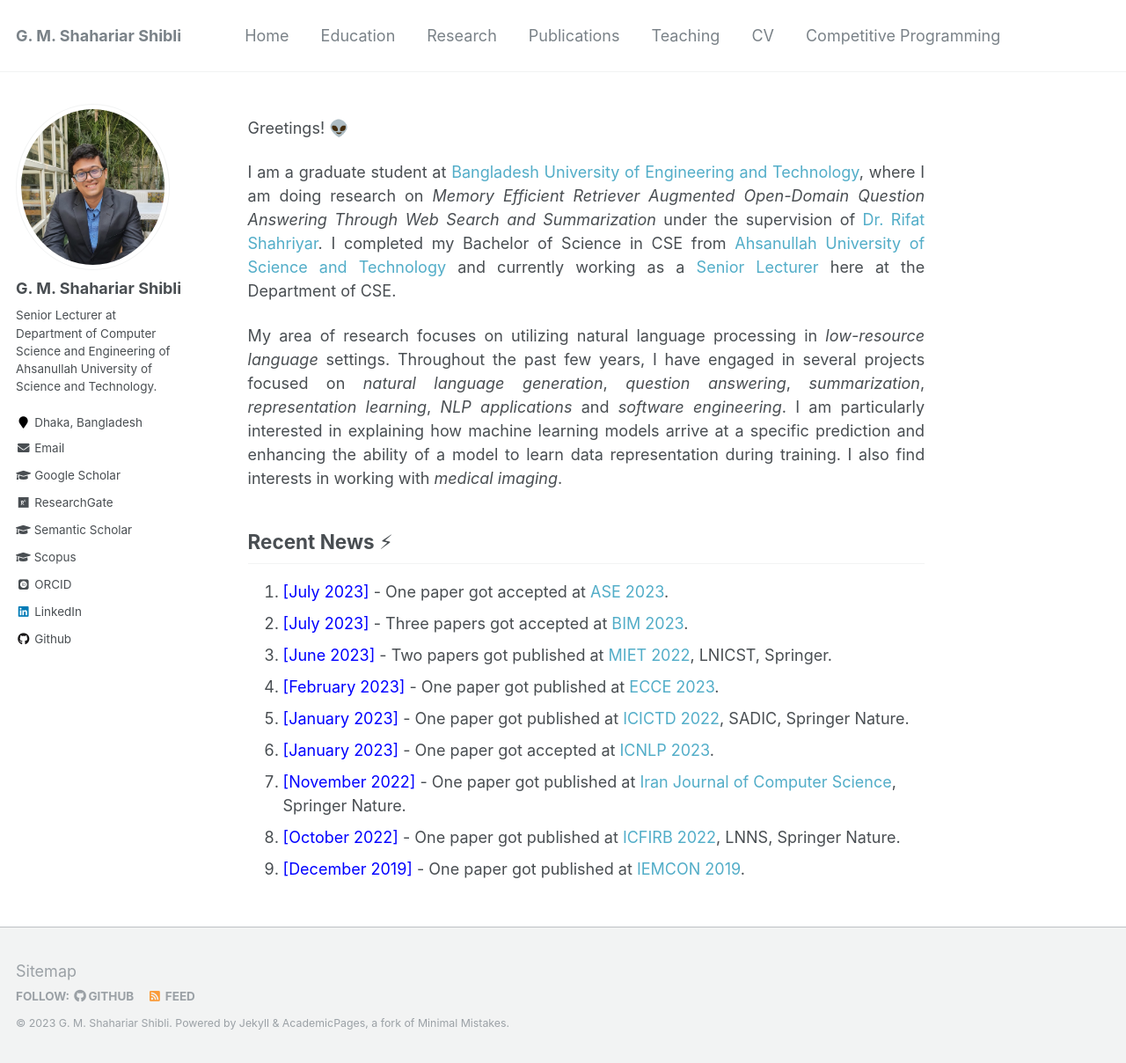
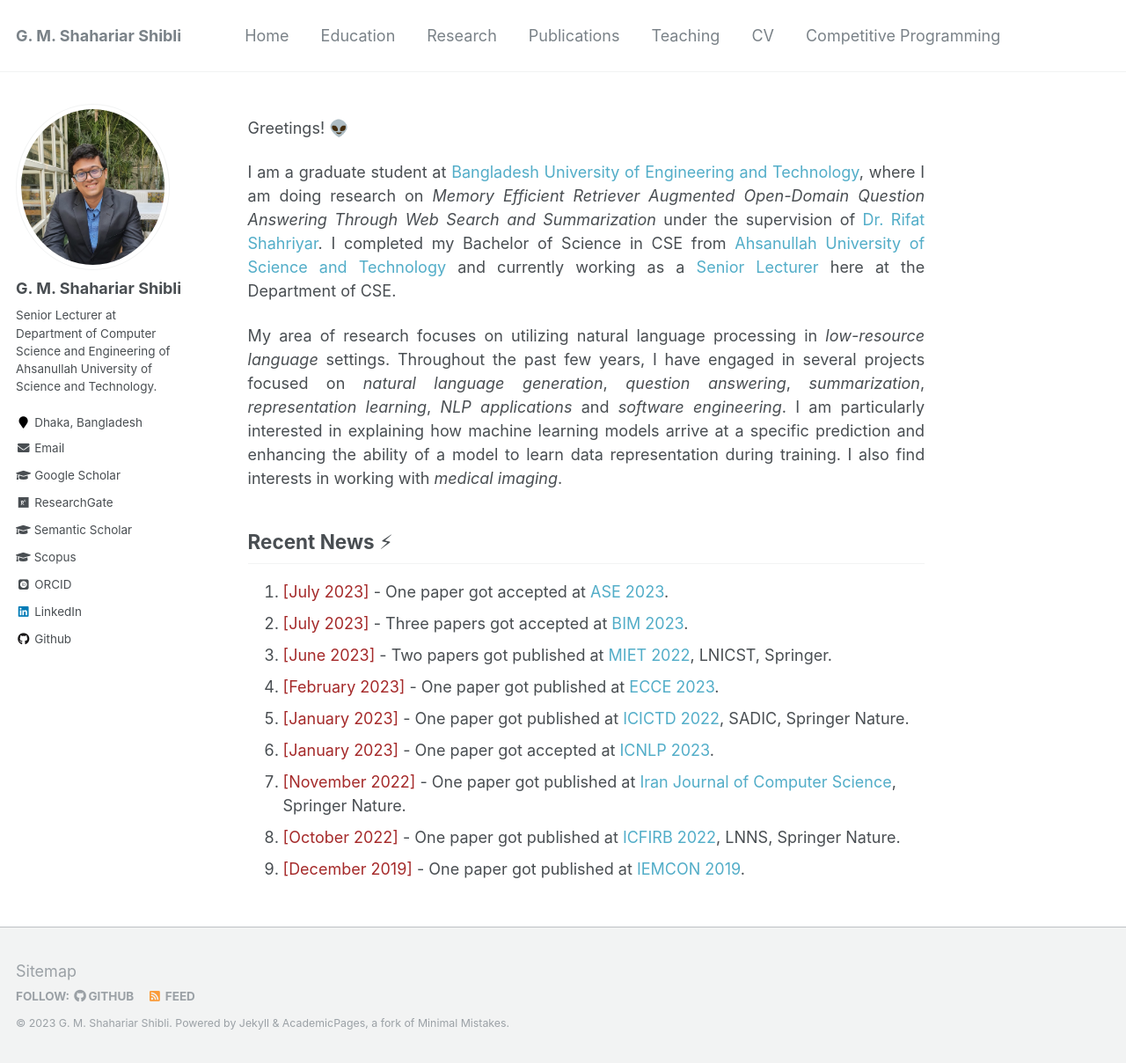
Before and after one commit to shahariar-shibli/shahariar-shibli.github.io, a Jekyll site: the page built from _pages/about.md, in a window 1280 px wide and 1208 px high. Shown: the whole window at 88% size. Built offline with Jekyll 4.4.1, drawn with Linux system fonts in a browser that asks for light colours; some web fonts are replaced.

Commit message:
Update about.md

```diff
--- a/_pages/about.md
+++ b/_pages/about.md
@@ -23,12 +23,12 @@
 
 
 ## Recent News ⚡
-1. <span style="color:blue">[July 2023]</span> - One paper got accepted at [ASE 2023](https://conf.researchr.org/track/ase-2023/ase-2023-papers).
-2. <span style="color:blue">[July 2023]</span> - Three papers got accepted at [BIM 2023](https://confbim.com/).
-3. <span style="color:blue">[June 2023]</span> -  Two papers got published at [MIET 2022](https://link.springer.com/book/10.1007/978-3-031-34622-4), LNICST, Springer.
-4. <span style="color:blue">[February 2023]</span> -  One paper got published at [ECCE 2023](https://webs.cuet.ac.bd/ecce/).
-5. <span style="color:blue">[January 2023]</span> -  One paper got published at [ICICTD 2022](https://link.springer.com/book/10.1007/978-981-19-7528-8), SADIC, Springer Nature.
-6. <span style="color:blue">[January 2023]</span> -  One paper got accepted at [ICNLP 2023](http://www.icnlp.net/index.html).
-7. <span style="color:blue">[November 2022]</span> -  One paper got published at [Iran Journal of Computer Science](https://www.springer.com/journal/42044), Springer Nature.
-8. <span style="color:blue">[October 2022]</span> -  One paper got published at [ICFIRB 2022](https://link.springer.com/book/10.1007/978-981-19-2445-3), LNNS, Springer Nature.
-9. <span style="color:blue">[December 2019]</span> -  One paper got published at [IEMCON 2019](https://ieee-iemcon.org/ieee-iemcon-2019-2/).
+1. <span style="color:brown">[July 2023]</span> - One paper got accepted at [ASE 2023](https://conf.researchr.org/track/ase-2023/ase-2023-papers).
+2. <span style="color:brown">[July 2023]</span> - Three papers got accepted at [BIM 2023](https://confbim.com/).
+3. <span style="color:brown">[June 2023]</span> -  Two papers got published at [MIET 2022](https://link.springer.com/book/10.1007/978-3-031-34622-4), LNICST, Springer.
+4. <span style="color:brown">[February 2023]</span> -  One paper got published at [ECCE 2023](https://webs.cuet.ac.bd/ecce/).
+5. <span style="color:brown">[January 2023]</span> -  One paper got published at [ICICTD 2022](https://link.springer.com/book/10.1007/978-981-19-7528-8), SADIC, Springer Nature.
+6. <span style="color:brown">[January 2023]</span> -  One paper got accepted at [ICNLP 2023](http://www.icnlp.net/index.html).
+7. <span style="color:brown">[November 2022]</span> -  One paper got published at [Iran Journal of Computer Science](https://www.springer.com/journal/42044), Springer Nature.
+8. <span style="color:brown">[October 2022]</span> -  One paper got published at [ICFIRB 2022](https://link.springer.com/book/10.1007/978-981-19-2445-3), LNNS, Springer Nature.
+9. <span style="color:brown">[December 2019]</span> -  One paper got published at [IEMCON 2019](https://ieee-iemcon.org/ieee-iemcon-2019-2/).
```
